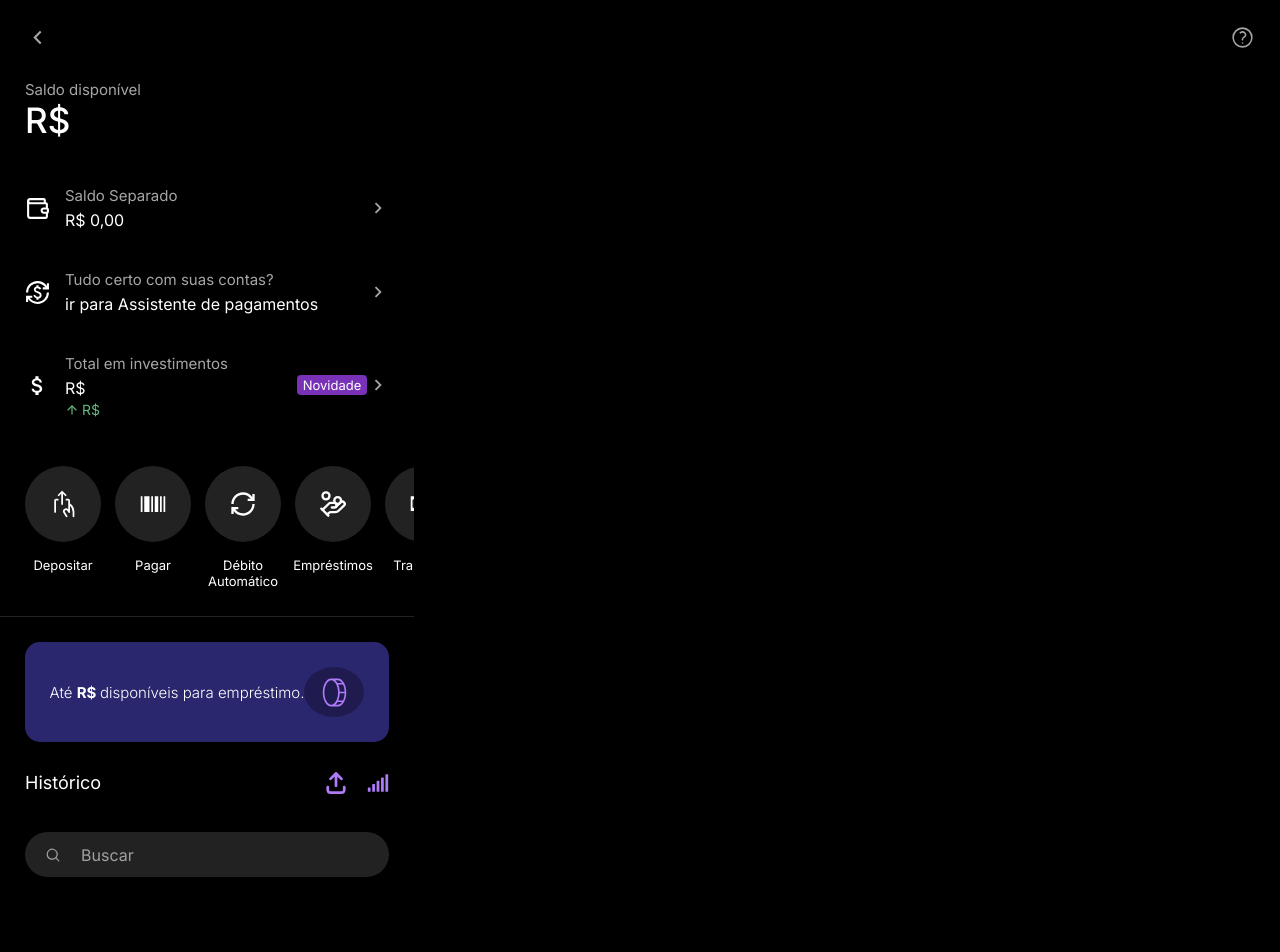
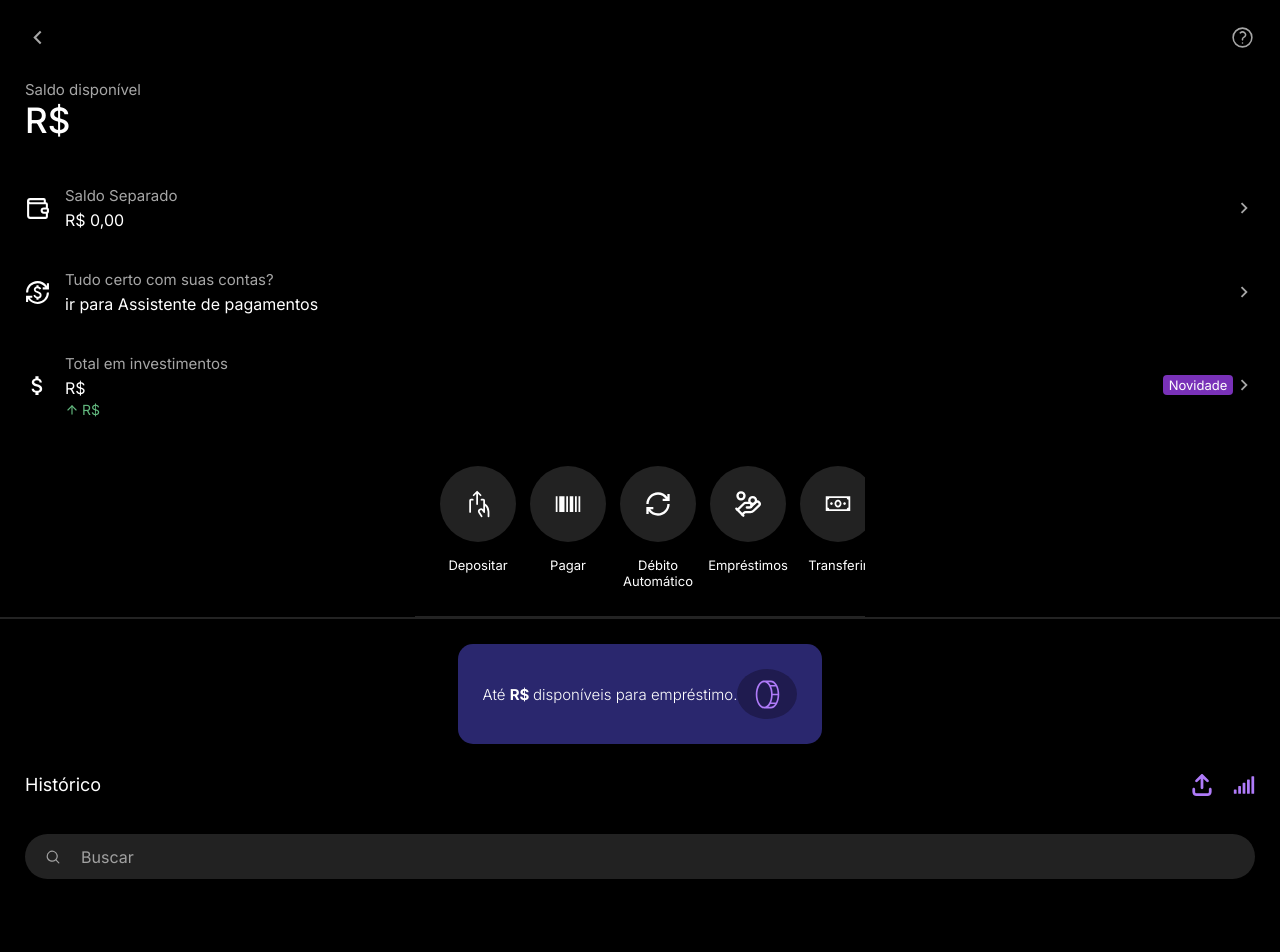
Before and after one commit to gilbertopetrini/nuandroidsn, a React (Vite) app: page /saldo in a window 1280 px wide. Shown: the top 952 px of the page. Built offline with nearby package versions, Linux system fonts and the light colour scheme; no server answers; sample sign-in values are in the browser's storage.

Commit message:
coisaboa93

```diff
--- a/src/saldo.css
+++ b/src/saldo.css
@@ -38,11 +38,9 @@
   opacity: 1; /* Fica visível (preto) */
 }
 .mainSaldo{
-    width: 414px;
     height: fit-content;
     padding-top: env(safe-area-inset-top);
     width: 100%;
-
 }
 .barra1{
     display: flex;
@@ -54,7 +52,7 @@
 }
 .saldodisp{
     height: fit-content;
-    width: 414px;
+    width: 100%;
     color: white;
     padding: 0 25px 35px 25px;
 }
@@ -68,7 +66,7 @@
 }
 .infos{
     height: fit-content;
-    width: 414px;
+    width: 100%;
     padding: 10px 25px 30px 25px ;
     color: white;
     display: flex;
@@ -122,7 +120,7 @@
 }
 .options{
     display: flex;
-    width: 414px;
+    width: fit-content;
     overflow-y: hidden;
     margin-top: 20px;
     padding-bottom: 20px;
@@ -203,10 +201,10 @@
     display: flex;
     justify-content: space-between;
     color: white;
-    padding: 0 25px;
+    margin: 0 25px;
     font-size: 18px;
     height: 60px;
-    width: 414px;
+    width: 100%;
 }
 .histicons{
     display: flex;
@@ -219,7 +217,7 @@
     justify-content: center;
     align-items: center;
     height: fit-content;
-    width: 414px;
+    width: 100%;
 }
 .busca{
     display: flex;
@@ -228,9 +226,10 @@
     padding: 0 20px;
     color: #A1A1A1;
     height: 45px;
-    width: 364px;
+    width: 100%;
     background-color: #222222;
     border-radius: 25px;
+    margin: 0 25px;
 }
 .compras{
     height: 200px;
--- a/src/saldo.jsx
+++ b/src/saldo.jsx
@@ -33,7 +33,7 @@ function Saldo() {
 
     useEffect(() => {
     // Aplica o estilo ao body quando a página monta
-    document.body.style.backgroundColor = 'black';
+    document.body.style.backgroundColor = 'red';
 
     // Limpa ao sair da página
     return () => {
@@ -196,6 +196,8 @@ function Saldo() {
                 <MdKeyboardArrowRight/>
             </div>
         </div>
+
+        <div className='centralizar'>
             <div className="options">
                 <div className='optionsmain'>
                     <div className='optionsicone'><PiHandDeposit /></div>
@@ -222,12 +224,18 @@ function Saldo() {
                     <div className='optionstexto'>Transferir</div>
                 </div>
             </div>
+        </div>
+
+        <div className='centralizarcb'>
             <div className="ads">
                 <div className="banner">
                     <p>Até <strong>R$ {emp}</strong> disponíveis para empréstimo.</p>
                     <div className="empicon"><PiCoinVerticalLight /></div>
                 </div>
             </div>
+        </div>
+
+        <div className='centralizar'>
             <div className="historico">
                 <p>Histórico</p>
                 <div className="histicons">
@@ -235,6 +243,8 @@ function Saldo() {
                     <FaSignal />
                 </div>
             </div>
+        </div>
+
         <div className="centbusca">
             <div className="busca">
                 <HiMiniMagnifyingGlass />
```
Lines whose indentation alone changed are shown as unchanged.
